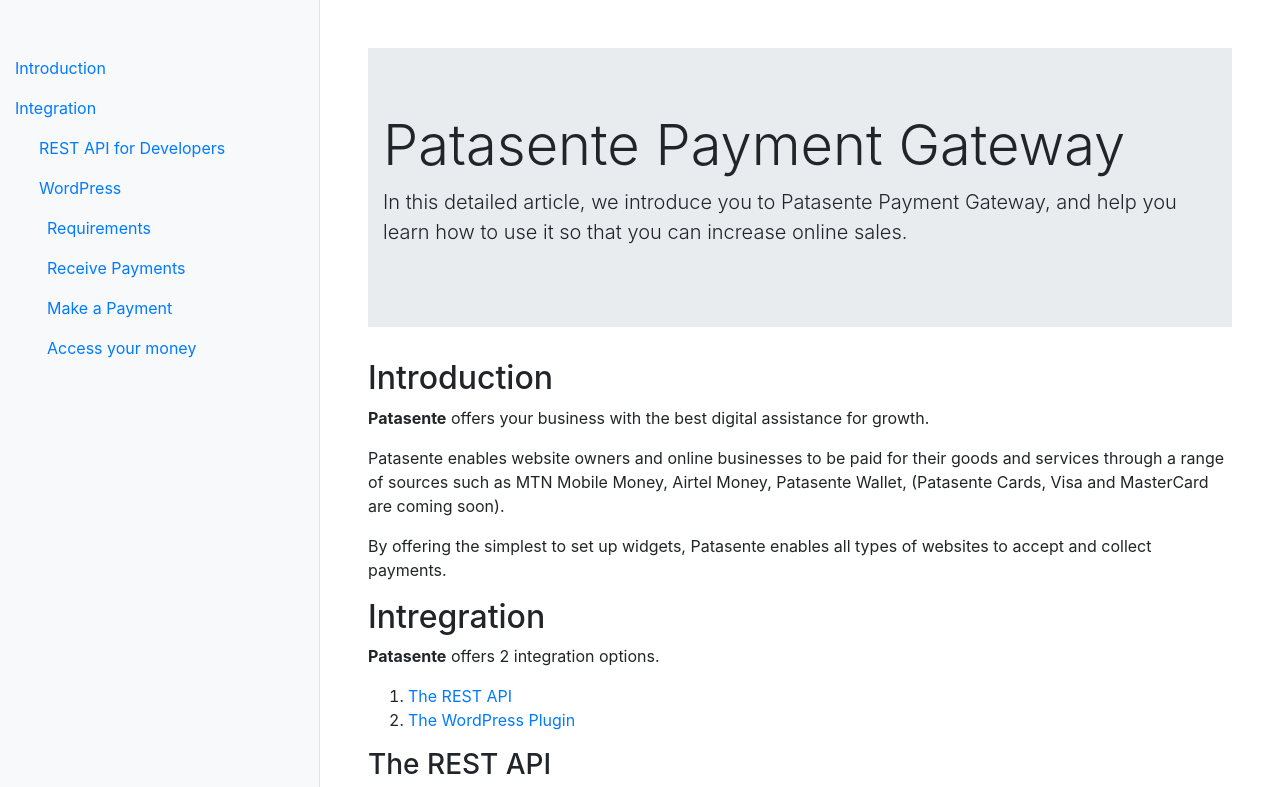
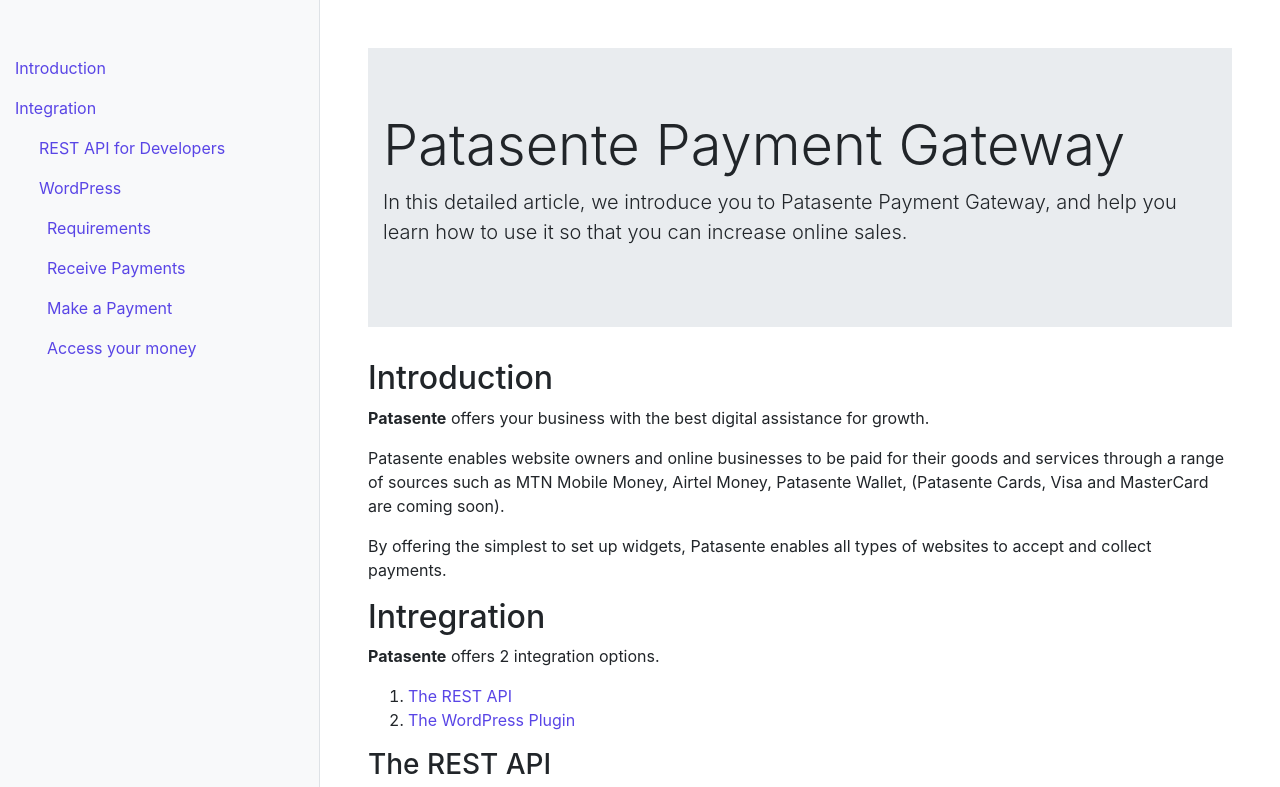
Before and after one commit to davidofug/davidofug.github.io, a plain HTML site: page index.html in a window 1280 px wide. Shown: the top 787 px of the page. Drawn offline with nearby package versions, Linux system fonts and the light colour scheme.

Commit message:
Link color

```diff
--- a/style.css
+++ b/style.css
@@ -14,3 +14,11 @@
 html {
     scroll-behavior: smooth;
 }
+
+a {
+    color: #5945e6;
+}
+
+a:hover {
+    font-weight: bold;
+}
```
